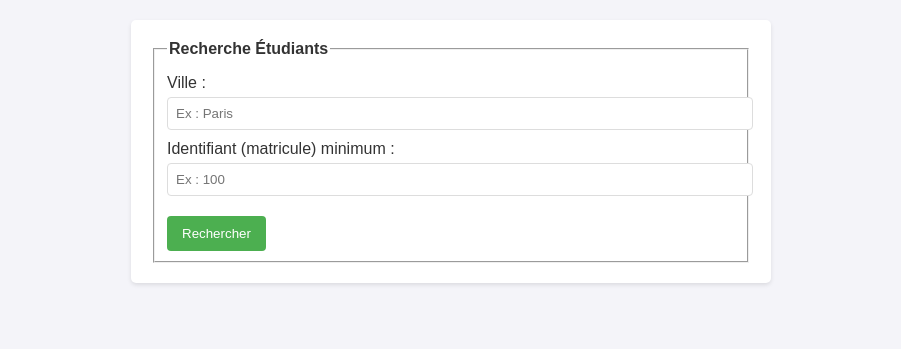
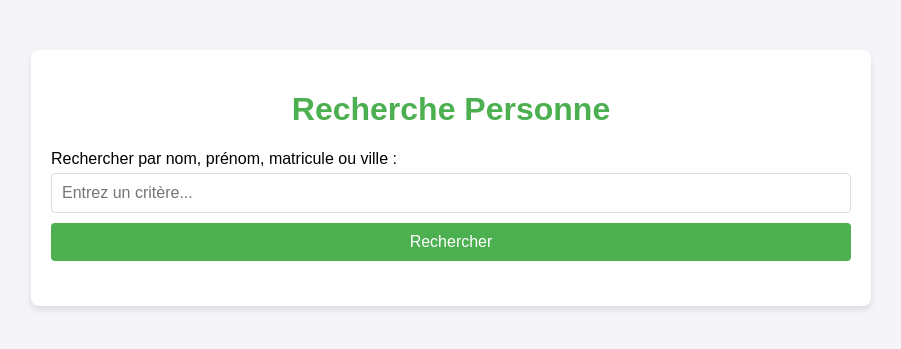
Before and after one commit to Rayan13015/rep1, a PHP site: page / in a window 1280 px wide. Shown: the top 349 px of the page, without its empty margins (189-1090 px from the left). Run offline with PHP 8.4, Linux system fonts and the light colour scheme.

Commit message:
Update index.php

```diff
--- a/index.php
+++ b/index.php
@@ -1,42 +1,45 @@
 <!DOCTYPE html>
 <html lang="fr">
 <head>
-<meta http-equiv="Content-Type" content="text/html;charset=UTF-8" />
-<title>Recherche Étudiants</title>
+    <meta charset="UTF-8">
+    <meta name="viewport" content="width=device-width, initial-scale=1.0">
+    <title>Recherche Personne</title>
     <style>
         body {
             font-family: Arial, sans-serif;
             background-color: #f4f4f9;
-        color: #333;
             margin: 0;
+            padding: 0;
+        }
+        .container {
+            max-width: 800px;
+            margin: 50px auto;
             padding: 20px;
+            background: white;
+            box-shadow: 0 4px 6px rgba(0, 0, 0, 0.1);
+            border-radius: 8px;
+        }
+        h1 {
+            text-align: center;
+            color: #4CAF50;
         }
         form {
-        background: #fff;
-        padding: 20px;
-        border-radius: 5px;
-        box-shadow: 0 2px 4px rgba(0, 0, 0, 0.1);
-        max-width: 600px;
-        margin: 0 auto;
+            display: flex;
+            flex-direction: column;
+            margin-bottom: 20px;
         }
-    label {
-        display: block;
-        margin-top: 10px;
-    }
-    input[type="text"], input[type="number"], select {
-        width: 100%;
-        padding: 8px;
-        margin-top: 5px;
+        input[type="text"], button {
+            padding: 10px;
+            margin: 5px 0;
+            font-size: 16px;
             border: 1px solid #ddd;
             border-radius: 4px;
+            outline: none;
         }
         button {
-        margin-top: 20px;
             background-color: #4CAF50;
             color: white;
             border: none;
-        padding: 10px 15px;
-        border-radius: 4px;
             cursor: pointer;
         }
         button:hover {
@@ -44,69 +47,86 @@
         }
         table {
             width: 100%;
+            border-collapse: collapse;
             margin-top: 20px;
-        border-collapse: collapse;
         }
         table th, table td {
-        border: 1px solid #ddd;
-        padding: 8px;
             text-align: left;
+            padding: 10px;
+            border-bottom: 1px solid #ddd;
         }
         table th {
-        background-color: #f2f2f2;
+            background-color: #f4f4f4;
+        }
+        table tr:hover {
+            background-color: #f1f1f1;
         }
     </style>
 </head>
 <body>
-    <form method="post" action="<?php echo $_SERVER['PHP_SELF']; ?>">
-        <fieldset>
-            <legend><strong>Recherche Étudiants</strong></legend>
-            <label>Ville :</label>
-            <input type="text" name="ville" placeholder="Ex : Paris" />
-            <label>Identifiant (matricule) minimum :</label>
-            <input type="number" step="1" name="id_client" placeholder="Ex : 100" />
+    <div class="container">
+        <h1>Recherche Personne</h1>
+        <form method="post" action="">
+            <label for="search">Rechercher par nom, prénom, matricule ou ville :</label>
+            <input type="text" id="search" name="search" placeholder="Entrez un critère..." required>
             <button type="submit">Rechercher</button>
-        </fieldset>
         </form>
 
         <?php
-    if (isset($_POST['ville']) || isset($_POST['id_client'])) {
-        $ville = strtolower($_POST['ville'] ?? '');
-        $id_client = $_POST['id_client'] ?? 0;
+        if ($_SERVER["REQUEST_METHOD"] === "POST" && !empty($_POST["search"])) {
+            // Récupération du critère
+            $search = strtolower(trim($_POST["search"]));
 
+            // Inclusion du fichier de connexion
             include("connexion.php");
             $idcom = connexpdo('magasin', 'myparam');
 
-        $reqprep = $idcom->prepare(
-            "SELECT prenom, nom, matricule
-             FROM etudiants
-             WHERE lower(ville) LIKE :ville
-             AND matricule >= :id_client"
-        );
+            // Préparation de la requête
+            $reqprep = $idcom->prepare("
+                SELECT nom, prenom, matricule, ville
+                FROM client
+                WHERE lower(nom) LIKE :search
+                   OR lower(prenom) LIKE :search
+                   OR lower(ville) LIKE :search
+                   OR matricule LIKE :search
+            ");
 
-        $reqprep->bindValue(':ville', "%$ville%", PDO::PARAM_STR);
-        $reqprep->bindValue(':id_client', $id_client, PDO::PARAM_INT);
+            // Liaison des paramètres
+            $reqprep->bindValue(':search', "%$search%", PDO::PARAM_STR);
             $reqprep->execute();
 
+            // Affichage des résultats
             $results = $reqprep->fetchAll(PDO::FETCH_ASSOC);
-        echo "<div><h3>Résultats trouvés : " . count($results) . "</h3></div>";
 
             if ($results) {
-            echo "<table><thead><tr><th>Prénom</th><th>Nom</th><th>Matricule</th></tr></thead><tbody>";
+                echo "<table>";
+                echo "<thead>
+                        <tr>
+                            <th>Nom</th>
+                            <th>Prénom</th>
+                            <th>Matricule</th>
+                            <th>Ville</th>
+                        </tr>
+                      </thead>";
+                echo "<tbody>";
                 foreach ($results as $row) {
                     echo "<tr>
+                            <td>" . htmlspecialchars($row['nom']) . "</td>
                             <td>" . htmlspecialchars($row['prenom']) . "</td>
-                        <td>" . htmlspecialchars($row['nom']) . "</td>
                             <td>" . htmlspecialchars($row['matricule']) . "</td>
+                            <td>" . htmlspecialchars($row['ville']) . "</td>
                           </tr>";
                 }
-            echo "</tbody></table>";
+                echo "</tbody>";
+                echo "</table>";
             } else {
-            echo "<p>Aucun étudiant ne correspond à votre recherche.</p>";
+                echo "<p>Aucun résultat trouvé pour le critère recherché.</p>";
             }
 
+            $reqprep->closeCursor();
             $idcom = null;
         }
         ?>
+    </div>
 </body>
 </html>
```
Lines whose indentation alone changed are shown as unchanged.
